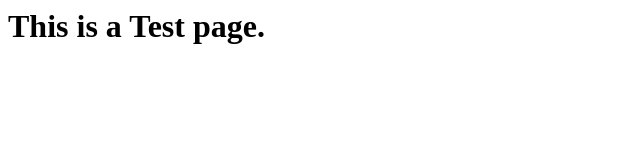
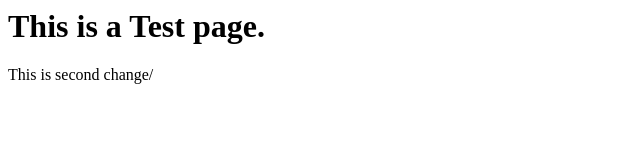
Before and after one commit to familysoltani/demo, a plain HTML site: page index.html in a window 1280 px wide. Shown: the whole page, without its empty margins (0-640 px from the left). Drawn offline with Linux system fonts and the light colour scheme.

Commit message:
Second commit

```diff
--- a/index.html
+++ b/index.html
@@ -6,5 +6,6 @@
 		<h1>
 			This is a Test page.
 		</h1>
+		<p>This is second change/</p>
 	</body>
 </html>
```
